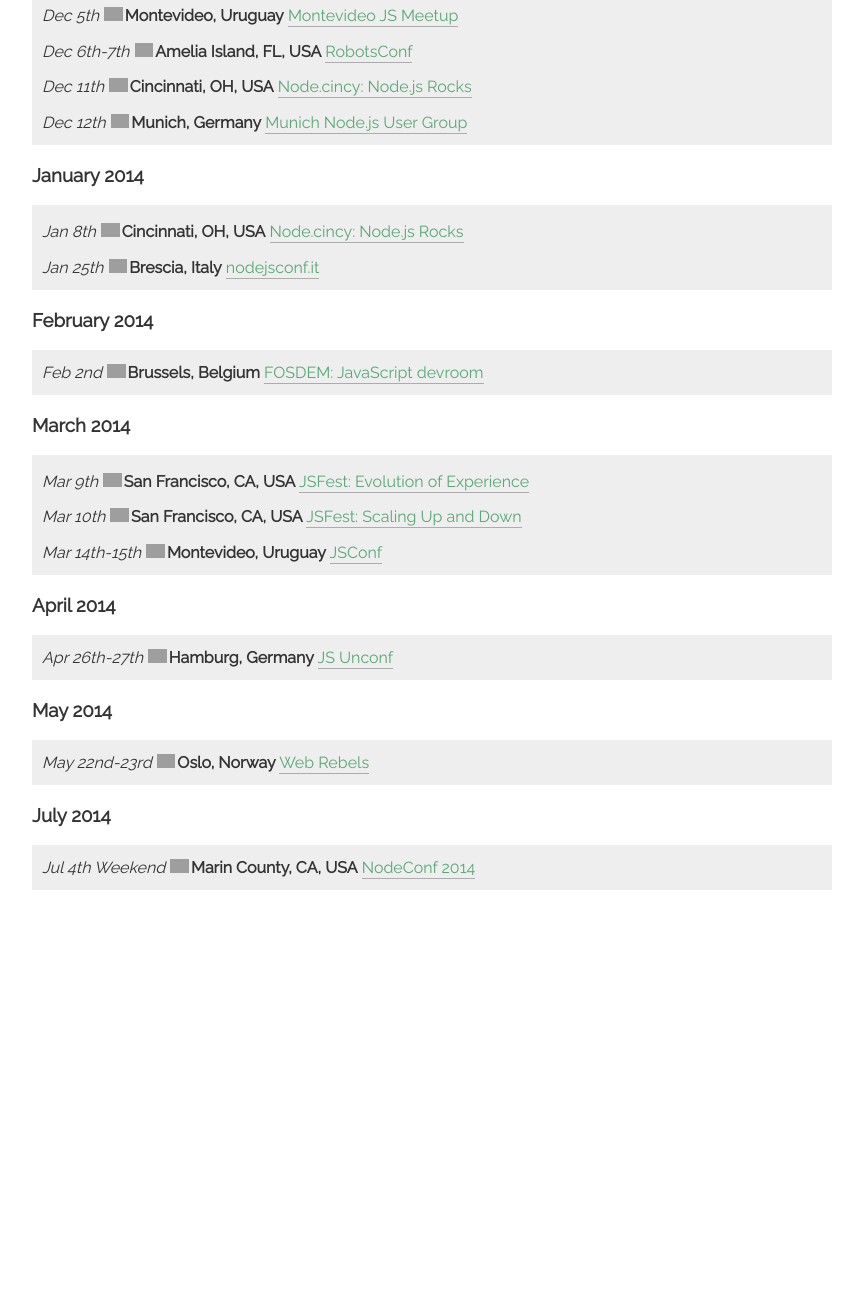
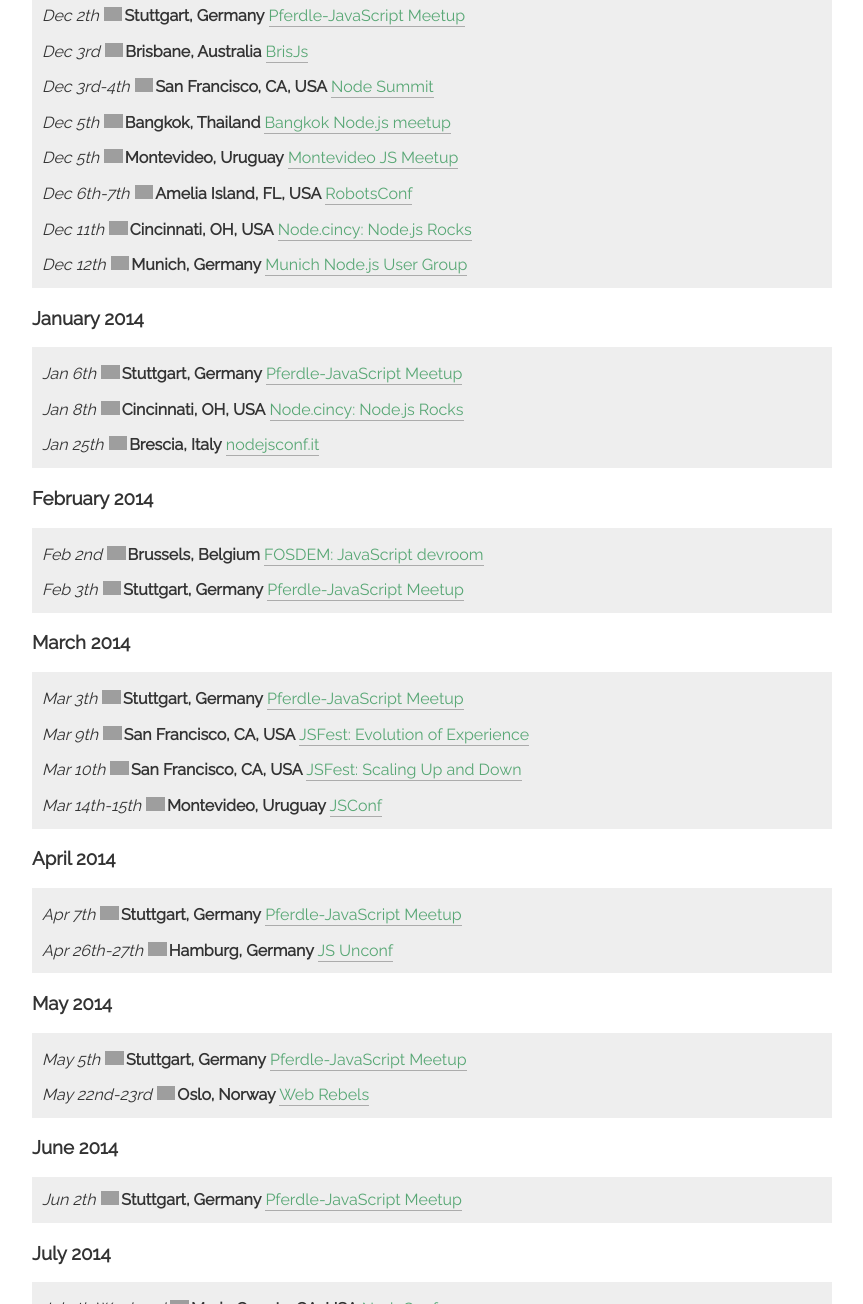
Before and after one commit to knode/node-meatspace, a website: page index.html in a window 1280 px wide. Shown: the part 1496-2800 px from the top of the page, without its empty margins (208-1071 px from the left). Before the commit the page ends 2426 px from the top, so only its background shows below. Drawn offline with nearby package versions, Linux system fonts and the light colour scheme; grey boxes are pictures that could not be loaded.

Commit message:
Updating website.

```diff
--- a/index.html
+++ b/index.html
@@ -55,6 +55,7 @@
 <li><strong>New York, NY, USA</strong> <a href="http://www.meetup.com/mysqlnyc/events/146238992/">NYC MySQL Group: Node.js &amp; NoSQL</a></li>
 <li><em>Oct 29th</em></li>
 <li><strong>San Francisco, CA, USA</strong> <a href="http://www.meetup.com/jsmeetup/events/126589972/">SF JavaScript Meetup: Functional Monthly</a></li>
+<li><strong>San Francisco, CA, USA</strong> <a href="http://lanyrd.com/2013/mojojs/">Mojo.js Meetup at ClassDojo: Introducing Mojo.js</a></li>
 <li><em>Oct 30th</em><ul>
 <li><strong>Leeds, UK</strong> <a href="http://www.meetup.com/NodeUpNorth/">NodeUpNorth: Node, Kickstarter and the NFC Ring</a></li>
 <li><strong>Hong Kong, China</strong> <a href="http://www.meetup.com/HK-Web-Developers/events/140523082/">HK Web Developers: Multiplayer Pong w/h Node, Express, and Socket.io</a></li>
@@ -73,6 +74,7 @@
 </ul>
 <h3>November 2013</h3>
 <ul>
+<li><em>Nov 4th</em> <strong>Stuttgart, Germany</strong> <a href="http://www.meetup.com/stuttgartjs/">Pferdle-JavaScript Meetup</a></li>
 <li><em>Nov 5th</em> <strong>Brisbane, Australia</strong> <a href="http://brisjs.com/">BrisJs</a></li>
 <li><em>Nov 7th</em> <strong>Bangkok, Thailand</strong> <a href="http://www.meetup.com/Bangkok-Node-js/">Bangkok Node.js meetup</a></li>
 <li><em>Nov 7th</em> <strong>Oslo, Norway</strong> <a href="http://www.meetup.com/framsia/events/147208922/">Framsia meetup: An evening with Brendan Eich</a></li>
@@ -81,11 +83,13 @@
 <li><em>Nov 13th</em> <strong>Cincinnati, OH, USA</strong> <a href="http://www.meetup.com/Node-cincy/events/qcnhgdyrpbrb/">Node.cincy: Node.js Rocks</a></li>
 <li><em>Nov 19th</em> <strong>Kansas City, MO, USA</strong> <a href="http://www.meetup.com/nodekc/events/145848952/">Grunt, Brunch, and other node build processes</a></li>
 <li><em>Nov 19th</em> <strong>Budapest, Hungary</strong> <a href="http://www.meetup.com/nodejsbp/events/145101952/">Budapest Node.js meetup</a></li>
+<li><em>Nov 20th</em> <strong>Philadelphia, PA, USA</strong> <a href="http://nodephilly.ticketleap.com/hackandhops/">Philly Node - Hack and Hops</a></li>
 <li><em>Nov 21st</em> <strong>Saint Louis, MO, USA</strong> <a href="http://www.meetup.com/STL-JS-meetup/events/123511772/">STLJS: Node.js and Drupal — Working Together</a></li>
 <li><em>Nov 28th</em> <strong>Dublin, Ireland</strong> <a href="http://www.nodejsdublin.com/">Node.js Dublin</a></li>
 </ul>
 <h3>December 2013</h3>
 <ul>
+<li><em>Dec 2th</em> <strong>Stuttgart, Germany</strong> <a href="http://www.meetup.com/stuttgartjs/">Pferdle-JavaScript Meetup</a></li>
 <li><em>Dec 3rd</em> <strong>Brisbane, Australia</strong> <a href="http://brisjs.com/">BrisJs</a></li>
 <li><em>Dec 3rd-4th</em> <strong>San Francisco, CA, USA</strong> <a href="http://nodesummit.com/">Node Summit</a></li>
 <li><em>Dec 5th</em> <strong>Bangkok, Thailand</strong> <a href="http://www.meetup.com/Bangkok-Node-js/">Bangkok Node.js meetup</a></li>
@@ -96,30 +100,40 @@
 </ul>
 <h3>January 2014</h3>
 <ul>
+<li><em>Jan 6th</em> <strong>Stuttgart, Germany</strong> <a href="http://www.meetup.com/stuttgartjs/">Pferdle-JavaScript Meetup</a></li>
 <li><em>Jan 8th</em> <strong>Cincinnati, OH, USA</strong> <a href="http://www.meetup.com/Node-cincy/events/qcnhgdyscblb/">Node.cincy: Node.js Rocks</a></li>
 <li><em>Jan 25th</em> <strong>Brescia, Italy</strong> <a href="http://nodejsconf.it">nodejsconf.it</a></li>
 </ul>
 <h3>February 2014</h3>
 <ul>
 <li><em>Feb 2nd</em> <strong>Brussels, Belgium</strong> <a href="http://fosdem14-js-devroom.github.io/">FOSDEM: JavaScript devroom</a></li>
+<li><em>Feb 3th</em> <strong>Stuttgart, Germany</strong> <a href="http://www.meetup.com/stuttgartjs/">Pferdle-JavaScript Meetup</a></li>
 </ul>
 <h3>March 2014</h3>
 <ul>
+<li><em>Mar 3th</em> <strong>Stuttgart, Germany</strong> <a href="http://www.meetup.com/stuttgartjs/">Pferdle-JavaScript Meetup</a></li>
 <li><em>Mar 9th</em> <strong>San Francisco, CA, USA</strong> <a href="http://jsfest.com/">JSFest: Evolution of Experience</a></li>
 <li><em>Mar 10th</em> <strong>San Francisco, CA, USA</strong> <a href="http://jsfest.com/">JSFest: Scaling Up and Down</a></li>
 <li><em>Mar 14th-15th</em> <strong>Montevideo, Uruguay</strong> <a href="http://jsconf.uy">JSConf</a></li>
 </ul>
 <h3>April 2014</h3>
 <ul>
+<li><em>Apr 7th</em> <strong>Stuttgart, Germany</strong> <a href="http://www.meetup.com/stuttgartjs/">Pferdle-JavaScript Meetup</a></li>
 <li><em>Apr 26th-27th</em> <strong>Hamburg, Germany</strong> <a href="http://2014.jsunconf.eu">JS Unconf</a></li>
 </ul>
 <h3>May 2014</h3>
 <ul>
+<li><em>May 5th</em> <strong>Stuttgart, Germany</strong> <a href="http://www.meetup.com/stuttgartjs/">Pferdle-JavaScript Meetup</a></li>
 <li><em>May 22nd-23rd</em> <strong>Oslo, Norway</strong> <a href="http://webrebels.org/">Web Rebels</a></li>
+</ul>
+<h3>June 2014</h3>
+<ul>
+<li><em>Jun 2th</em> <strong>Stuttgart, Germany</strong> <a href="http://www.meetup.com/stuttgartjs/">Pferdle-JavaScript Meetup</a></li>
 </ul>
 <h3>July 2014</h3>
 <ul>
 <li><em>Jul 4th Weekend</em> <strong>Marin County, CA, USA</strong> <a href="http://www.nodeconf.com">NodeConf 2014</a></li>
+<li><em>Jul 7th</em> <strong>Stuttgart, Germany</strong> <a href="http://www.meetup.com/stuttgartjs/">Pferdle-JavaScript Meetup</a></li>
 </ul>
 
 
```
